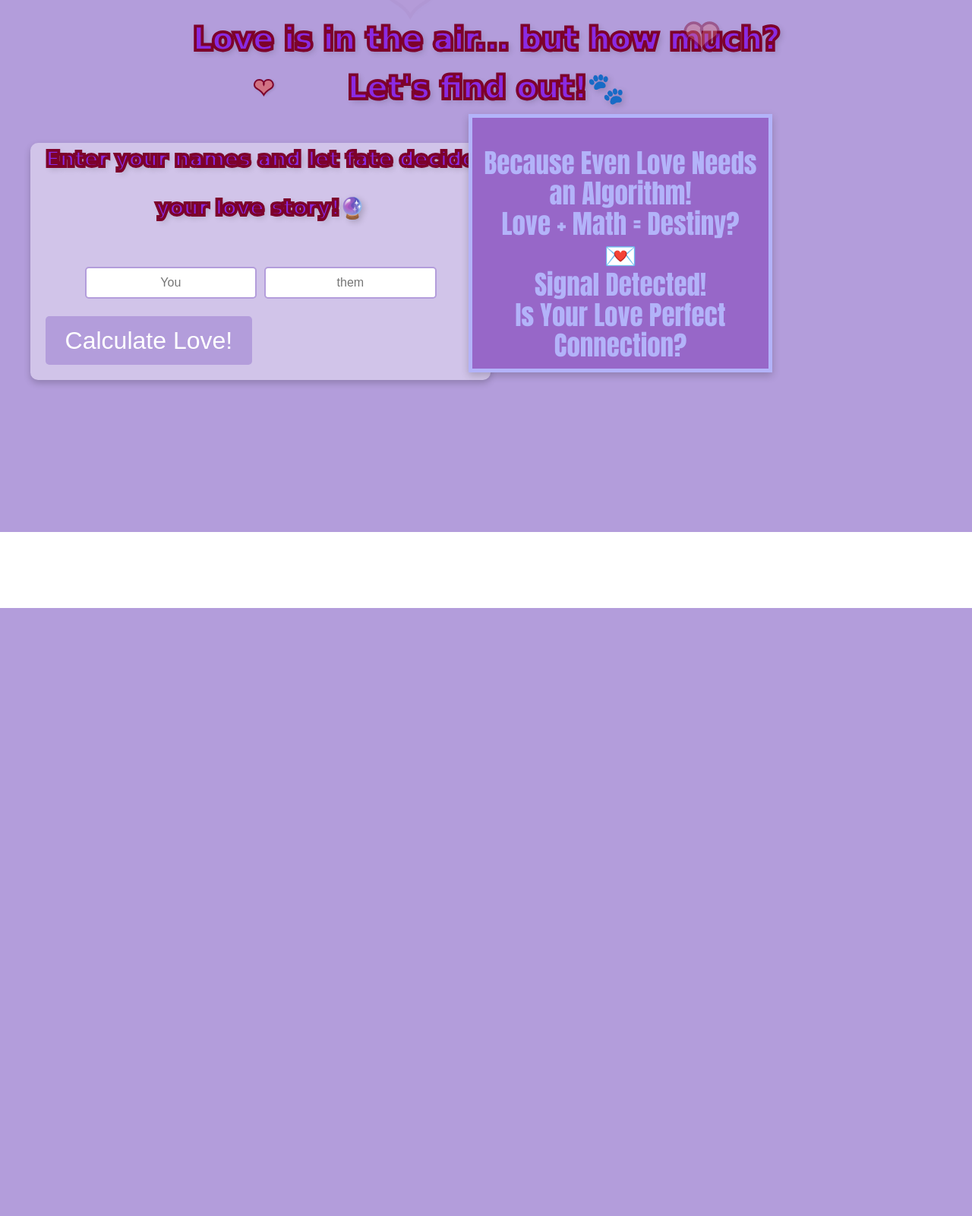
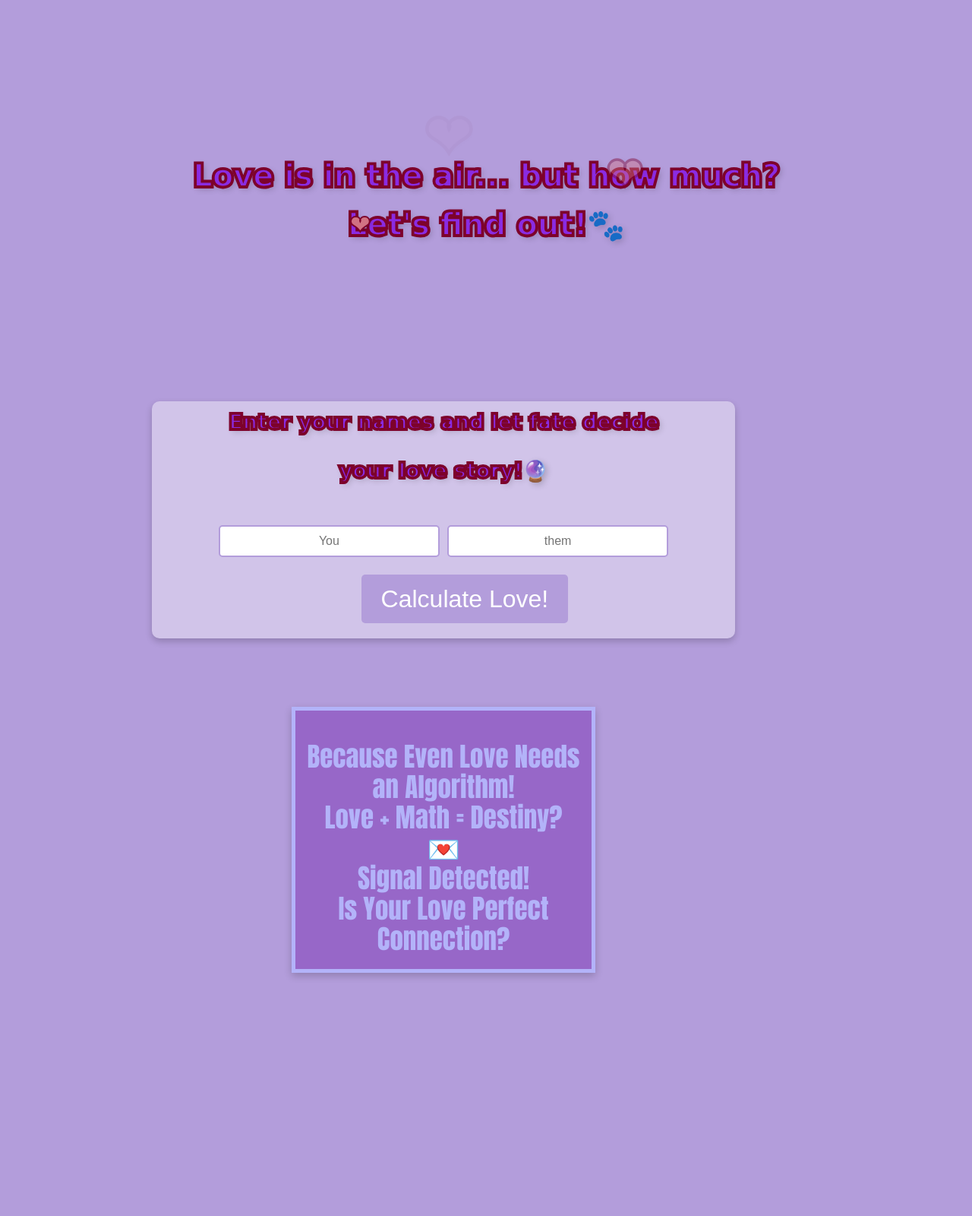
Before and after one commit to diya-turamandi/Compatible, a Flask app: page /lovemeter in a window 1280 px wide. Shown: the whole page at 76% size. Before the commit the page ends 800 px from the top, so only its background shows below. Run offline with Flask 3, Linux system fonts and the light colour scheme.

Commit message:
lovemeter

```diff
--- a/static/css/style.css
+++ b/static/css/style.css
@@ -6,8 +6,8 @@
 body {
     display: flex;
     flex-direction: column;
-    height: 100vh;
-    overflow: hidden;
+
+    overflow-x: hidden  ;
 }
 .row {
     display: flex;
@@ -46,7 +46,7 @@ body {
 
 .bubbly-text {
     font-family: 'Baloo Bhai 2', cursive;
-    font-size: 8vh;
+    font-size: 12vh;
     margin: auto;
     color: rgb(192, 137, 158);
     text-shadow: 3px 3px 8px rgba(0, 0, 0, 0.2);
@@ -124,13 +124,15 @@ body {
 }
 .container {
     background: #d1c4e9;
+    width: 60vw;
+    align-items: center;
     padding: 20px;
     border-radius: 10px;
     box-shadow: 0px 4px 10px rgba(0, 0, 0, 0.2);
     display: inline-block;
     position: relative;
-    top: 60px;
-    left: 40px;
+    top: -50vh;
+    left: 200px;
 }
 
 .input-group {
@@ -184,21 +186,22 @@ button:hover {
 }
 #dab{
     background-color:#b39ddb;
-    height: 700px;
-
+    height: 200vh;
+    display: flex;
+    flex-direction: column;
 }
 
 .scroll-container {
     position: relative;
     width: 400px;
-    height: 340px;
+    height: 350px;
     overflow: hidden;
     border: 5px solid #b3b3f9;
     background-color: #9767c8;
     box-shadow: 0px 4px 10px rgba(0, 0, 0, 0.2) ;
     text-align: center;
-    left: 617px;
-    top: -300px;
+    left: 30vw;
+    top: -40vh;
 }
 
 .scroll-text {
--- a/templates/lovemeter.html
+++ b/templates/lovemeter.html
@@ -8,13 +8,14 @@
 </head>
 <body>
     <div id="dab">
-        <div class="bubbly-text" style="position: relative;top: 20px;color: blueviolet;font-size: 40px;background-color: #b39ddb;">Love is in the air... but how much? <br> Let's find out!🐾
+
+        <div class="bubbly-text" style="position: relative;top: -25vh;color: blueviolet;font-size: 40px;background-color: #b39ddb;">Love is in the air... but how much? <br> Let's find out!🐾
             <span class="heart">❤</span>
             <span class="heart">❤</span>
             <span class="heart">❤</span></div>
 
         <div class="container">
-            <div class="bubbly-text" style="position: relative;top: -30px;color: blueviolet;font-size: 27px;">Enter your names and let fate decide <br>your love story!🔮</div>
+            <div class="bubbly-text" style="position: relative;top: -3vh;color: blueviolet;font-size: 27px;">Enter your names and let fate decide <br>your love story!🔮</div>
             {% with messages = get_flashed_messages(with_categories=true) %}
 					{% if messages %}
 						{% for category, message in messages %}
@@ -31,7 +32,7 @@
                     <input type="text" id="name2" name="name2" placeholder="them" required>
                 </div>
 
-                <button type="submit">Calculate Love!</button>
+                <button type="submit" style="position: relative;left: 20vw;">Calculate Love!</button>
             </form>
         </div>
 
@@ -48,6 +49,8 @@
                     <p>~XOXO</p>
                 </div>
             </div>
+
+
         </div>
 
         <script>
@@ -61,5 +64,6 @@
             window.location.href = `/loader?name1=${name1}&name2=${name2}`;
         });
         </script>
+
 </body>
 </html>
--- a/templates/pyaar.html
+++ b/templates/pyaar.html
@@ -27,13 +27,13 @@
     </div>
     <div class="buttons">
     <a href="{{url_for('lovemeter')}}">
-        <div><button >Calculate</button>
+        <div><button style="background-color: #7d022b;color: #d17283;">Lovemeter</button>
         </div>
     </a>
 
     <a href="{{ url_for('astromath') }}">
         <div>
-            <button href="{{ url_for('astromath') }}">
+            <button href="{{ url_for('astromath') }}" style="background-color: #7d022b;color: #d17283;">
                 Astromath
             </button>
         </div>
```
